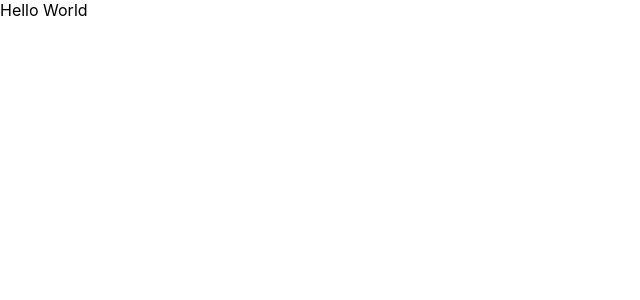
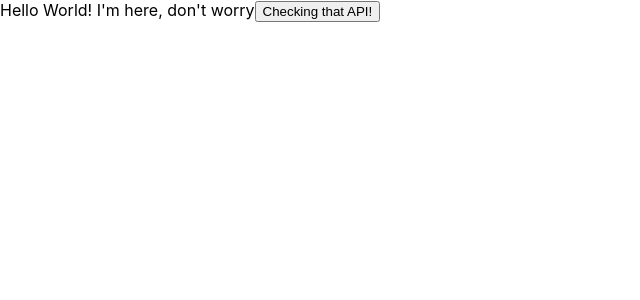
Before and after one commit to reg710/GardenAPI-React, a React (Create React App) app: page / in a window 1280 px wide. Shown: the top 300 px of the page, without its empty margins (0-640 px from the left). Built offline with nearby package versions, Linux system fonts and the light colour scheme; no server answers.

Commit message:
Added environment variable

```diff
--- a/src/forecast.js
+++ b/src/forecast.js
@@ -1,13 +1,34 @@
 import React from 'react';
 import './forecast.css';
 
+
+// Not sure if this is the usual place to store this information
+const API_KEY = process.env.REACT_APP_API_KEY;
+
 class Forecast extends React.Component {
+    // function that allows me to set up state
+    constructor(props) {
+        super(props);
 
+        this.state = {
+            test: "I'm here, don't worry",
+            weather_history: [],
+        };
 
-    render () {
+        // Need to include this bind so the runAxios function works
+        this.runAxios = this.runAxios.bind(this);
+    }
+
+    runAxios() {
+
+        console.log(API_KEY)
+    }
+
+    render() {
         return (
             <div>
-                Hello World
+                Hello World! {this.state.test}
+                <button onClick={this.runAxios}>Checking that API!</button>
             </div>
         );
     }
```
Also changed, not shown: 2 other files (tests, documents, lock files or other folders).
